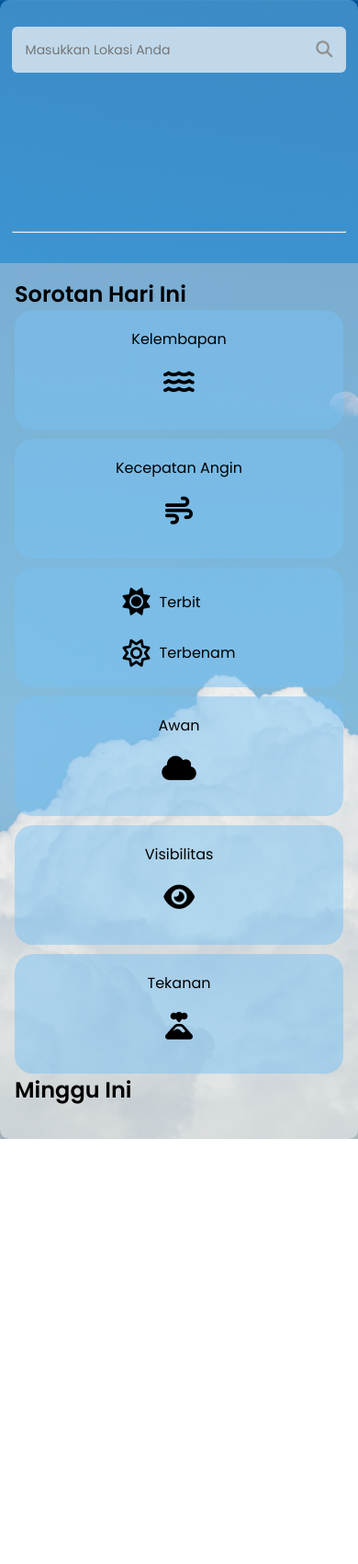
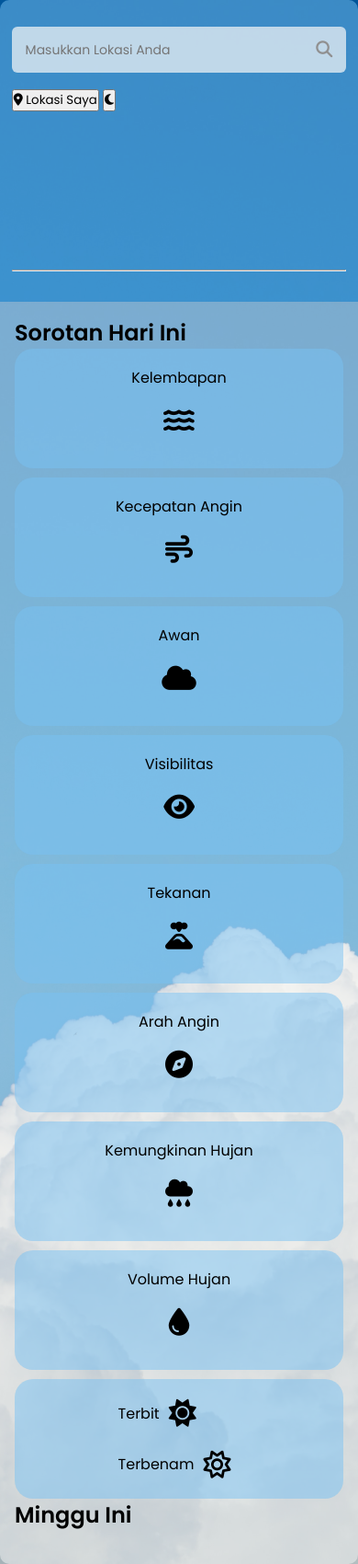
Before and after one commit to eupy/WeatherApp.github.io, a plain HTML site: page index.html in a window 390 px wide. Shown: the whole page at 92% size. Before the commit the page ends 1238 px from the top, so only its background shows below. Drawn offline with Linux system fonts and the light colour scheme.

Commit message:
Update index.html

```diff
--- a/index.html
+++ b/index.html
@@ -15,6 +15,15 @@
                 <input type="text" id="userLocation" placeholder="Masukkan Lokasi Anda">
                 <i class="fa fa-search" onclick="findUserLocation()"></i>
             </div>
+            <div class="button-group">
+                <button id="getLocation" class="feature-btn">
+                    <i class="fas fa-location-dot"></i>
+                    Lokasi Saya
+                </button>
+                <button id="darkMode" class="feature-btn">
+                    <i class="fas fa-moon"></i>
+                </button>
+            </div>
             <div class="loading-spinner"></div>
 
             <div class="weatherIcon"></div>
@@ -31,57 +40,63 @@
             <h2 class="heading">Sorotan Hari Ini</h2>
             <div class="hightlights">
                 <div class="humidity">
-                    Kelembapan
+                    <span>Kelembapan</span>
                     <i class="fa-solid fa-water"></i>
                     <h1 id="HValue"></h1>
                 </div>
                 <div class="wind-speed">
-                    Kecepatan Angin
+                    <span>Kecepatan Angin</span>
                     <i class="fa-solid fa-wind"></i>
                     <h1 id="WValue"></h1>
                 </div>
-                <div class="sun">
-                    <span>
-                        <i class="fa-solid fa-sun"></i>
-                        <p><span id="SRValue"></span>Terbit</p>
-                    </span>
-                    <span>
-                        <i class="fa-regular fa-sun"></i>
-                        <p><span id="SSValue"></span>Terbenam</p>
-                    </span>
-                </div>
                 <div class="clouds">
-                    Awan
+                    <span>Awan</span>
                     <i class="fa-solid fa-cloud"></i>
                     <h1 id="CValue"></h1>
                 </div>
                 <div class="uv-index">
-                    Visibilitas
+                    <span>Visibilitas</span>
                     <i class="fa-solid fa-eye"></i>
                     <h1 id="VValue"></h1>
                 </div>
                 <div class="pressure">
-                    Tekanan
+                    <span>Tekanan</span>
                     <i class="fa-solid fa-volcano"></i>
                     <h1 id="PValue"></h1>
                 </div>
+                <div class="wind-direction">
+                    <span>Arah Angin</span>
+                    <i class="fa-solid fa-compass"></i>
+                    <h1 id="WDValue"></h1>
+                </div>
+                <div class="rain-chance">
+                    <span>Kemungkinan Hujan</span>
+                    <i class="fa-solid fa-cloud-rain"></i>
+                    <h1 id="RCValue"></h1>
+                </div>
+                <div class="rain-volume">
+                    <span>Volume Hujan</span>
+                    <i class="fa-solid fa-droplet"></i>
+                    <h1 id="RVValue"></h1>
+                </div>
+                <div class="sun">
+                    <span>
+                        <p>Terbit</p>
+                        <i class="fa-solid fa-sun"></i>
+                        <span id="SRValue"></span>
+                    </span>
+                    <span>
+                        <p>Terbenam</p>
+                        <i class="fa-regular fa-sun"></i>
+                        <span id="SSValue"></span>
+                    </span>
+                </div>
             </div>
-            <h2 class="heasing">Minggu Ini</h2>
+            <h2 class="heading">Minggu Ini</h2>
             <div class="Forecast">
                 <div class="daily-forecast" id="dailyForecast"></div>
             </div>
         </div>
     </div>
-
-    <script>
-        const toggleButton = document.getElementById('toggle-theme');
-        let isLightTheme = true;
-
-        toggleButton.addEventListener('click', () => {
-            console.log("Tombol diklik!");
-            isLightTheme = !isLightTheme;
-            document.body.style.backgroundImage = isLightTheme ? "url('asset/cloud.jpg')" : "url('asset/night.jpg')";
-        });
-    </script>
 </body>
 </html>
```
